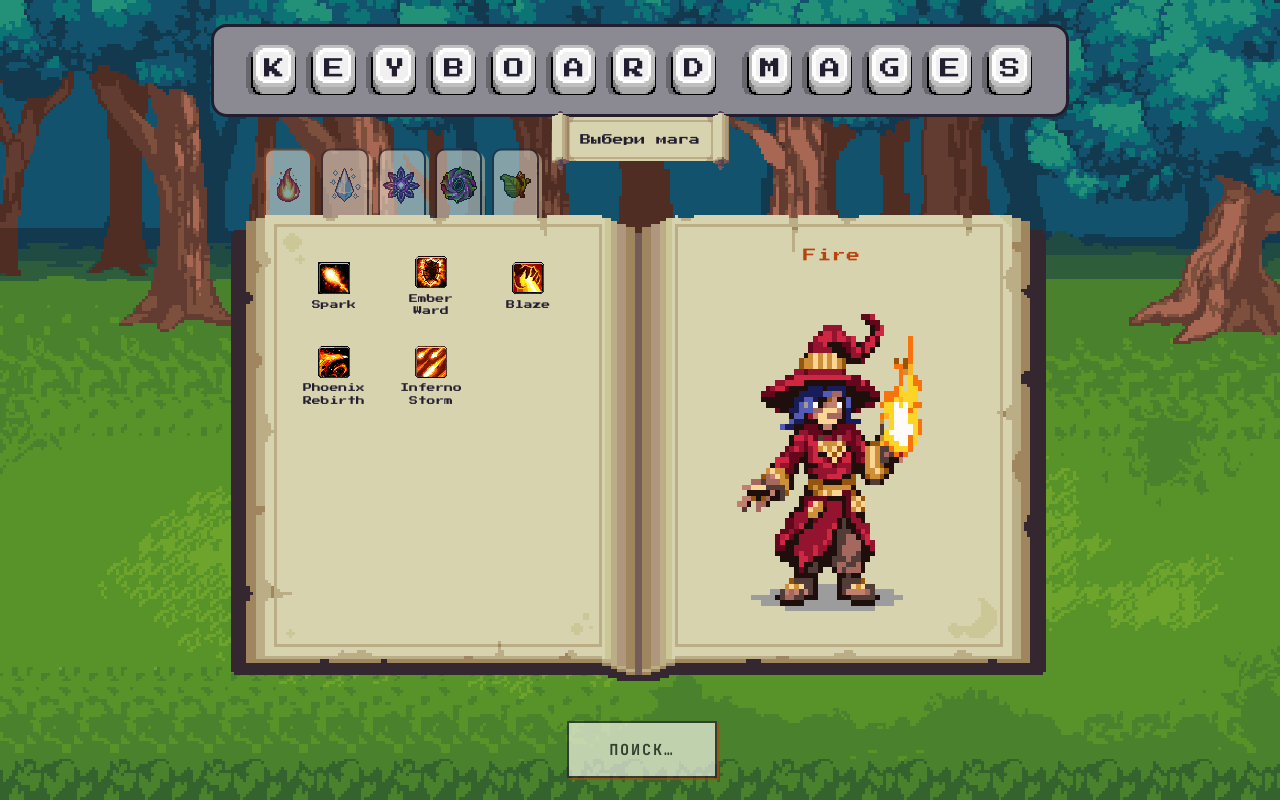
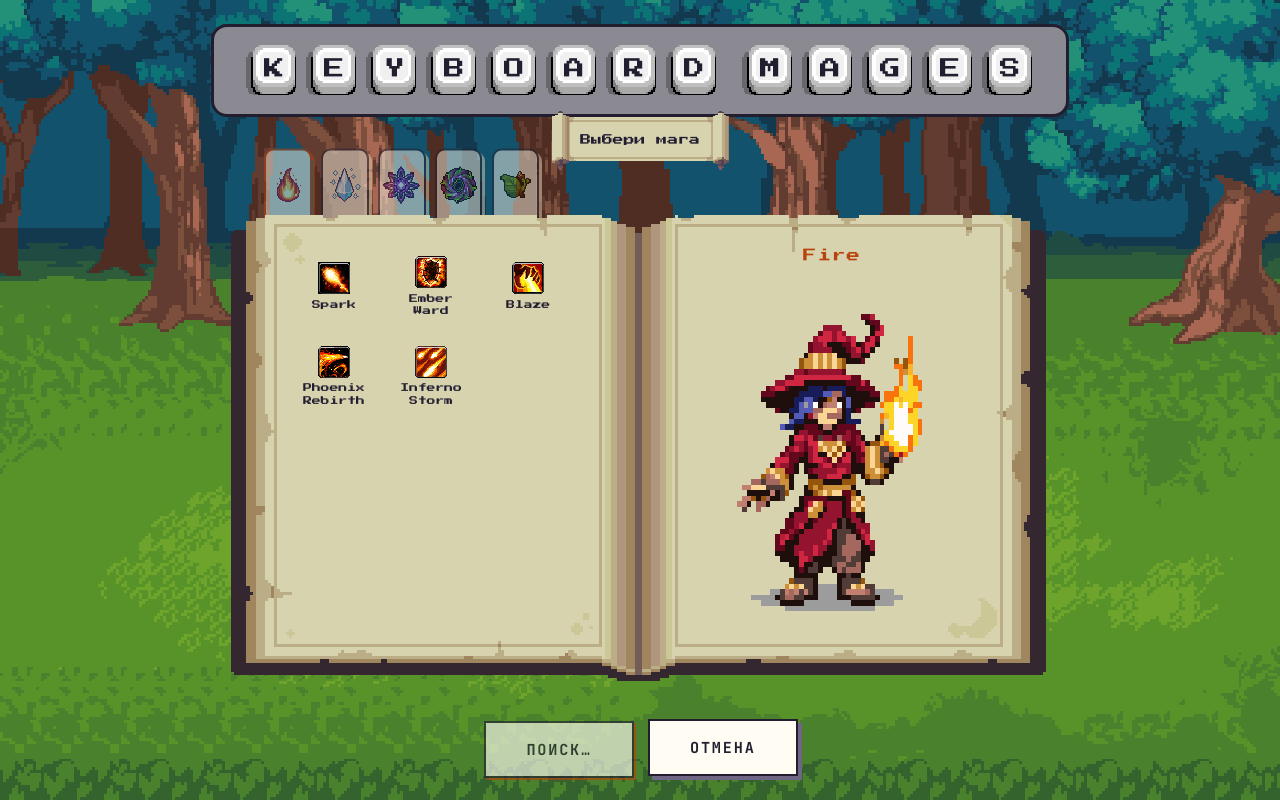
Before and after one commit to vectorg3/keyboard_mages, an Angular app in the folder frontend/: page / in a window 1280 px wide. Both pictures are taken after a click on the button "НАЙТИ БОЙ". Built offline with nearby package versions, Linux system fonts and the light colour scheme; no server answers.

Commit message:
Add cancel button for matchmaking search
Wires cancel_match through MatchmakingGateway (dequeues + drops the
waiting socket) so a player who cancels doesn't linger in the queue
and get matched anyway.

```diff
--- a/frontend/src/app/lobby/lobby.css
+++ b/frontend/src/app/lobby/lobby.css
@@ -291,4 +291,21 @@
 .footer {
   display: flex;
   justify-content: center;
+  gap: 1rem;
 }
+
+/* Второстепенная кнопка рядом с "НАЙТИ БОЙ"/"ПОИСК…" — тень приглушённого цвета (var(--mute)),
+   чтобы не спорить взглядом с основной ember-тенью keycap-btn. */
+.keycap-btn--cancel {
+  box-shadow: 4px 4px 0 var(--mute);
+}
+
+.keycap-btn--cancel:hover:not(:disabled) {
+  border-color: var(--arcane);
+  box-shadow: 4px 4px 0 var(--arcane);
+}
+
+.keycap-btn--cancel:active:not(:disabled) {
+  transform: translate(4px, 4px);
+  box-shadow: 0 0 0 var(--arcane);
+}
--- a/frontend/src/app/lobby/lobby.html
+++ b/frontend/src/app/lobby/lobby.html
@@ -78,4 +78,9 @@
   >
     {{ socket.status() === 'searching' ? 'ПОИСК…' : 'НАЙТИ БОЙ' }}
   </button>
+  @if (socket.status() === 'searching') {
+    <button class="keycap-btn keycap-btn--cancel" type="button" (click)="onCancelFindMatch()">
+      ОТМЕНА
+    </button>
+  }
 </footer>
--- a/frontend/src/app/lobby/lobby.ts
+++ b/frontend/src/app/lobby/lobby.ts
@@ -42,6 +42,10 @@
     this.socket.findMatch(this.youMageType());
   }
 
+  onCancelFindMatch(): void {
+    this.socket.cancelFindMatch();
+  }
+
   /** Выбор школы в спеллбуке, до постановки в очередь. */
   selectSchool(id: string): void {
     if (this.socket.status() !== 'idle') return;
--- a/frontend/src/app/socket.service.ts
+++ b/frontend/src/app/socket.service.ts
@@ -102,6 +102,14 @@
   findMatch(school: string): void {
     this.status.set('searching');
     this.getSocket().emit('find_match', { playerId: this.playerId, school });
+  }
+
+  /** Снимает игрока с очереди поиска — доступно только пока status === 'searching' (до
+   *  match_found). Сбрасываем статус сразу, не дожидаясь сервера: если матч всё же успел
+   *  найтись до того, как cancel_match дошёл, match_found просто перезапишет статус обратно. */
+  cancelFindMatch(): void {
+    this.getSocket().emit('cancel_match', { playerId: this.playerId });
+    this.status.set('idle');
   }
 
   /** Запрашивает старт каста. Результат придёт через cast_started/cast_rejected. */
```
Also changed, not shown: 1 other file (tests, documents, lock files or other folders).
